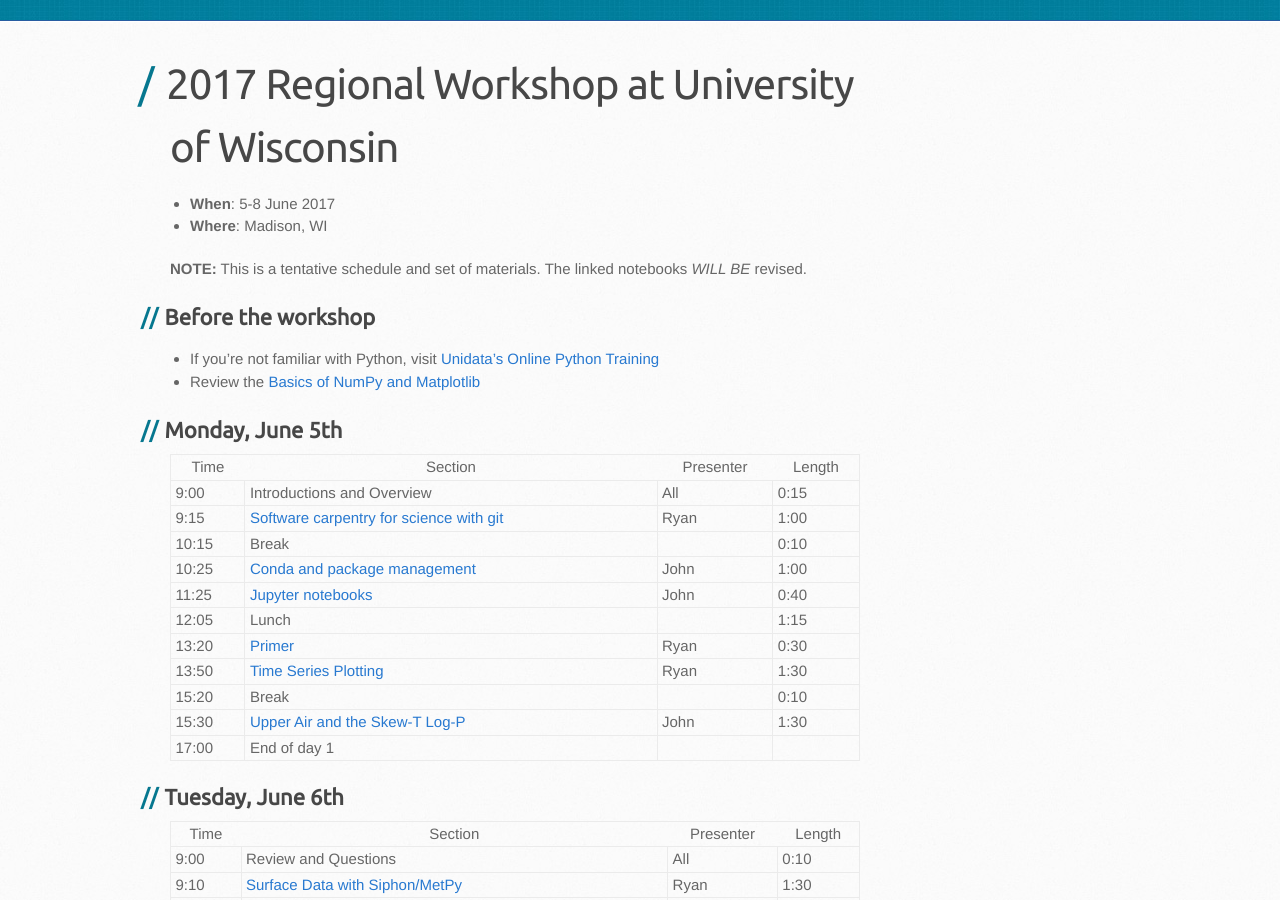
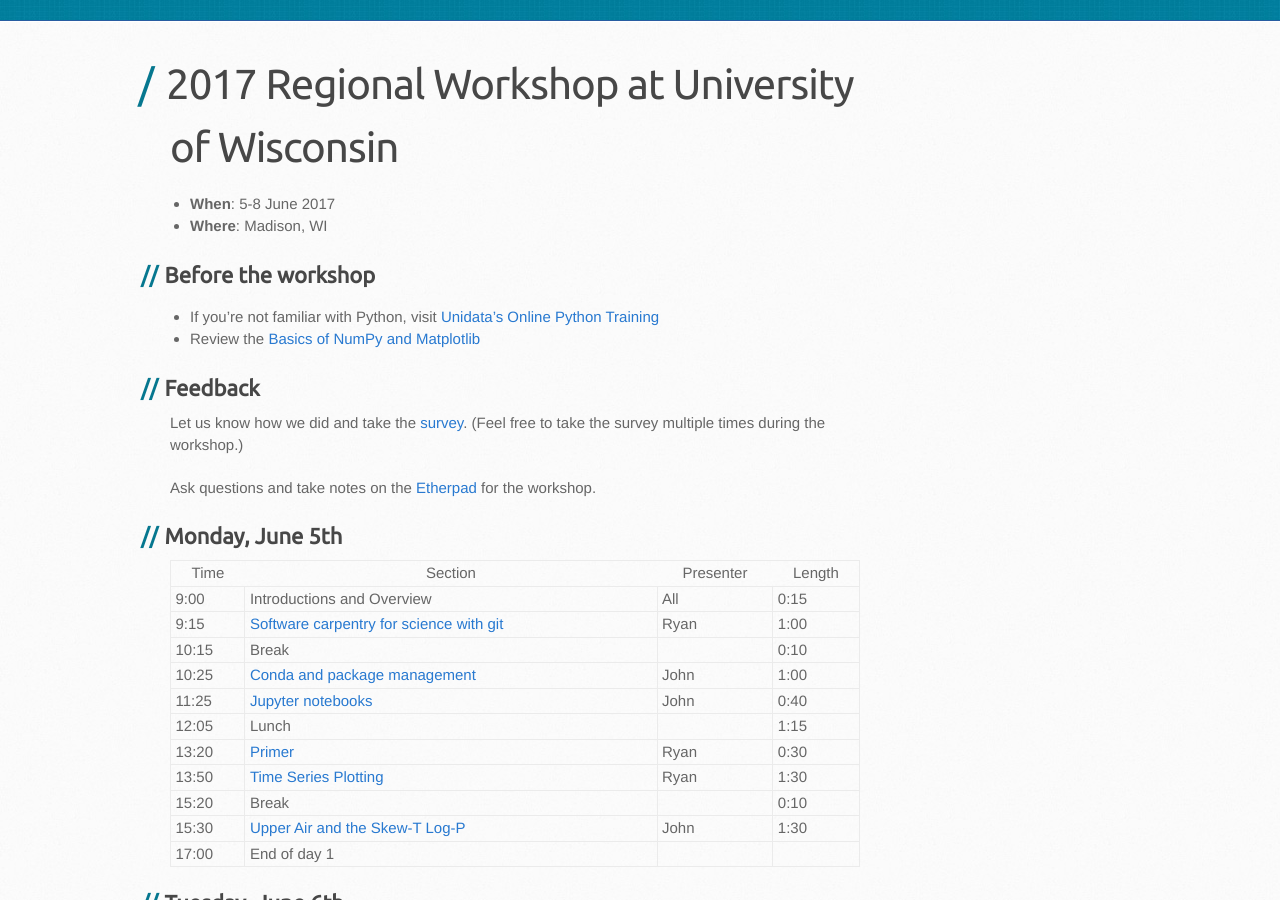
Before and after one commit to Unidata/python-workshop, a Jekyll site: the page built from events/madison2017.md, in a window 1280 px wide and 900 px high, scrolled down 358 px. Built offline with Jekyll 4.4.1, drawn with Linux system fonts in a browser that asks for light colours; some web fonts are replaced; our own code applies the rules of GitHub Pages for plain Markdown files.

Commit message:
Add survey link
Also update a few other odds and ends.

```diff
--- a/events/madison2017.md
+++ b/events/madison2017.md
@@ -6,11 +6,14 @@ title:
 - **When**: 5-8 June 2017
 - **Where**: Madison, WI
 
-**NOTE:** This is a tentative schedule and set of materials. The linked notebooks *WILL BE* revised.
-
 ## Before the workshop
 - If you're not familiar with Python, visit [Unidata's Online Python Training](https://unidata.github.io/online-python-training)
 - Review the [Basics of NumPy and Matplotlib](http://nbviewer.jupyter.org/github/Unidata/unidata-python-workshop/blob/master/notebooks/Primer/Numpy and Matplotlib Basics.ipynb)
+
+## Feedback
+Let us know how we did and take the [survey](https://www.surveymonkey.com/r/3Z65RKR). (Feel free to take the survey multiple times during the workshop.)
+
+Ask questions and take notes on the [Etherpad](https://etherpad.wikimedia.org/p/uwworkshop) for the workshop.
 
 ## Monday, June 5th
 
```
